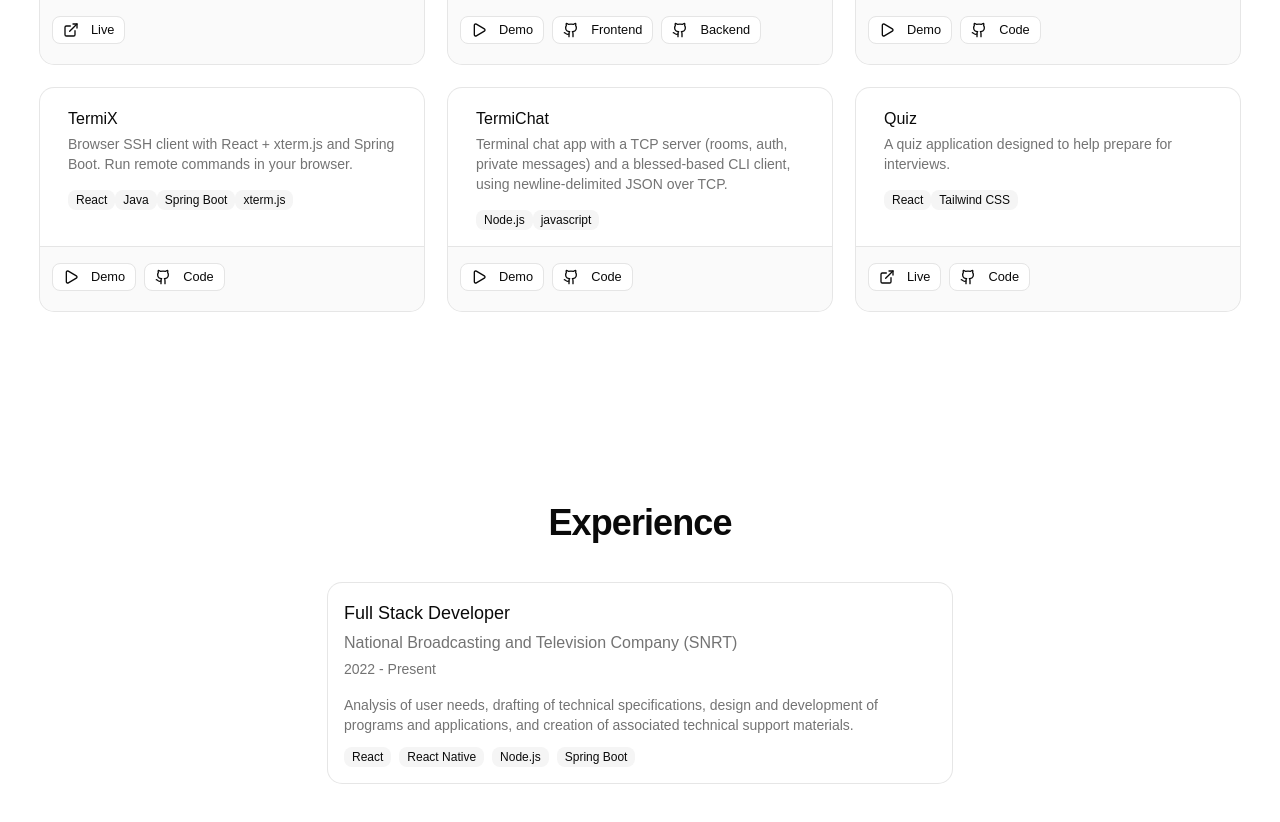
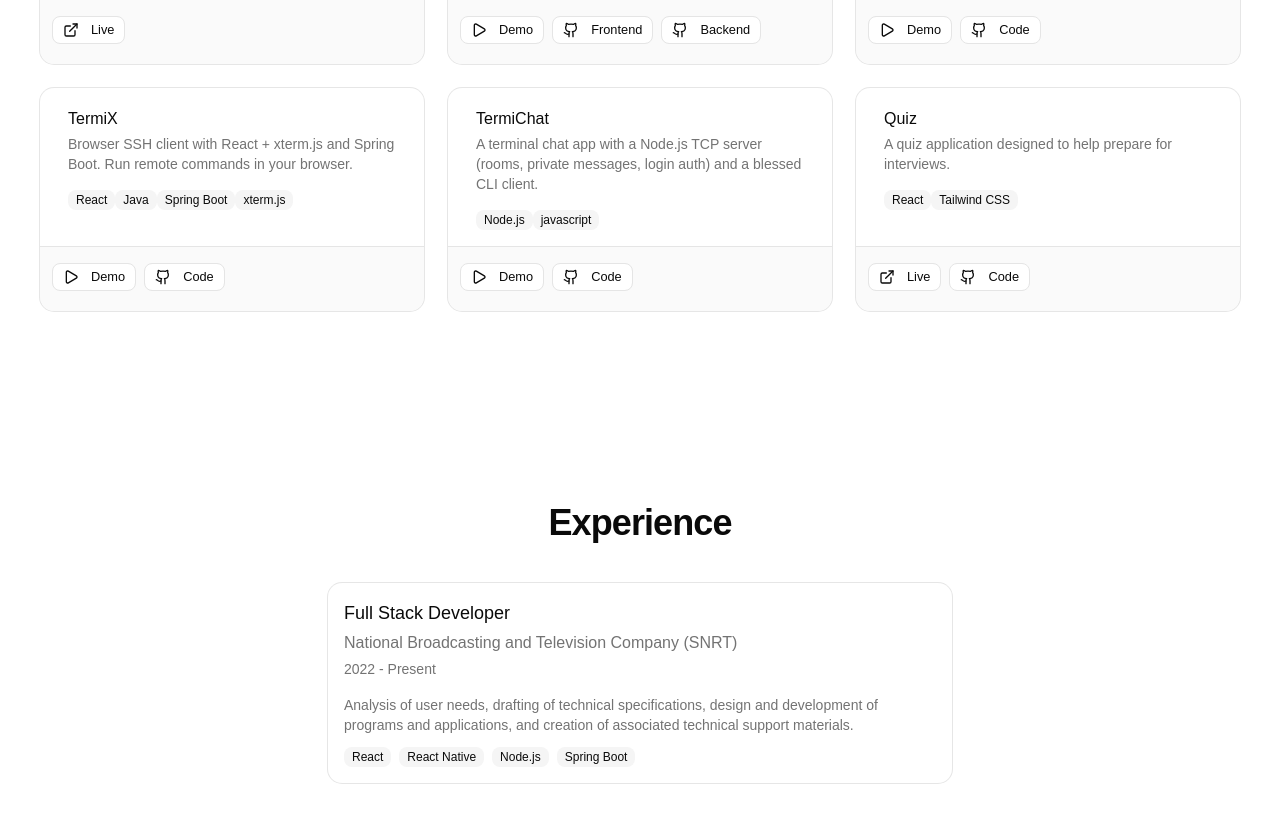
Before and after one commit to Ayman-shaim1/portfolio, a React (Vite) app: page / in a window 1280 px wide. Shown: the part 1600-2422 px from the top of the page. Built offline with nearby package versions, Linux system fonts and the light colour scheme; no server answers.

Commit message:
change desc termichat project

```diff
--- a/src/data/projects.js
+++ b/src/data/projects.js
@@ -56,7 +56,7 @@ export const projects = [
     id: 5,
     title: "TermiChat",
     description:
-      "Terminal chat app with a TCP server (rooms, auth, private messages) and a blessed-based CLI client, using newline-delimited JSON over TCP.",
+      "A terminal chat app with a Node.js TCP server (rooms, private messages, login auth) and a blessed CLI client.",
     tags: ["Node.js", "javascript"],
     githubUrl: "https://github.com/Ayman-shaim1/termichat",
     video:
```
